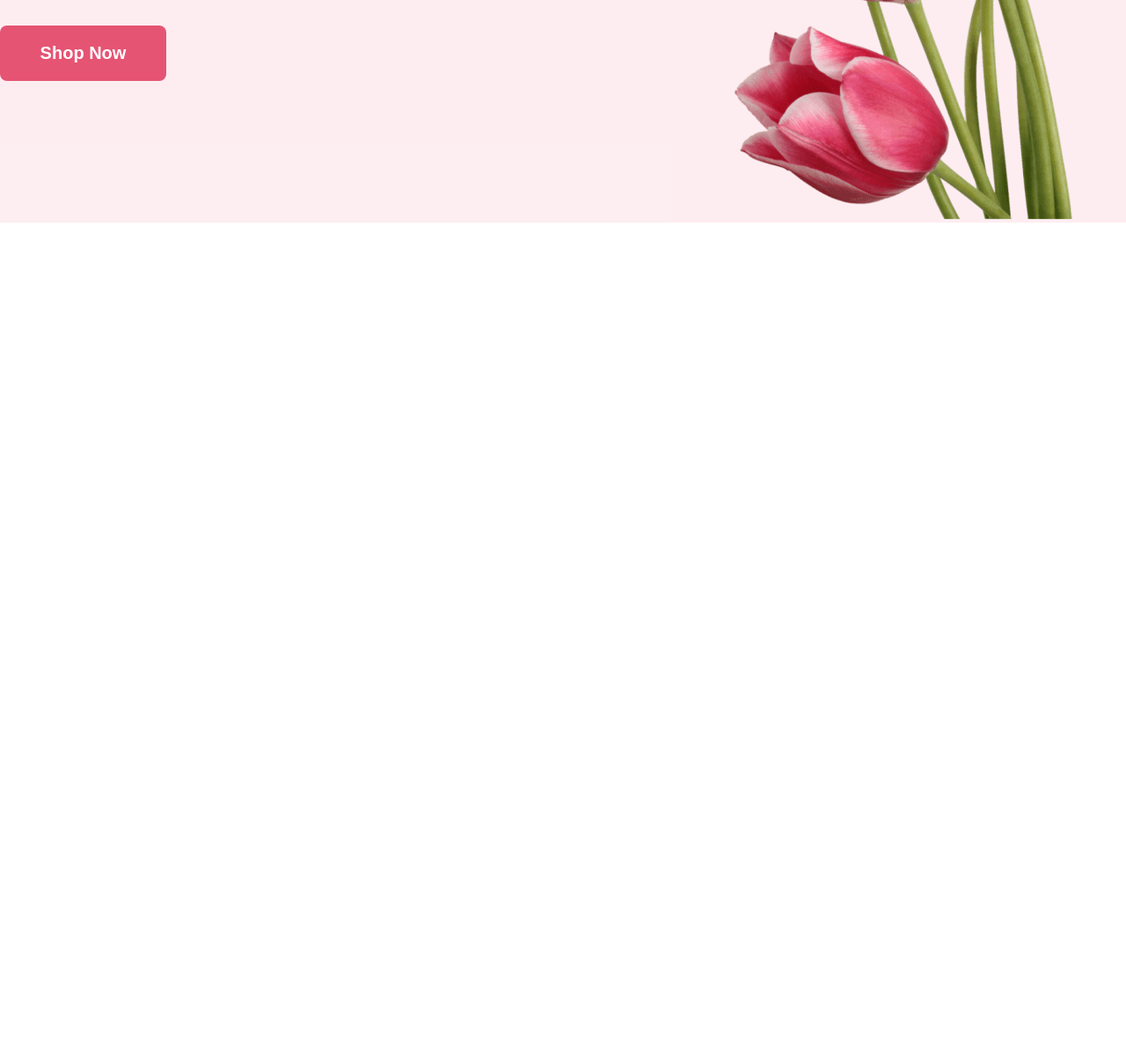
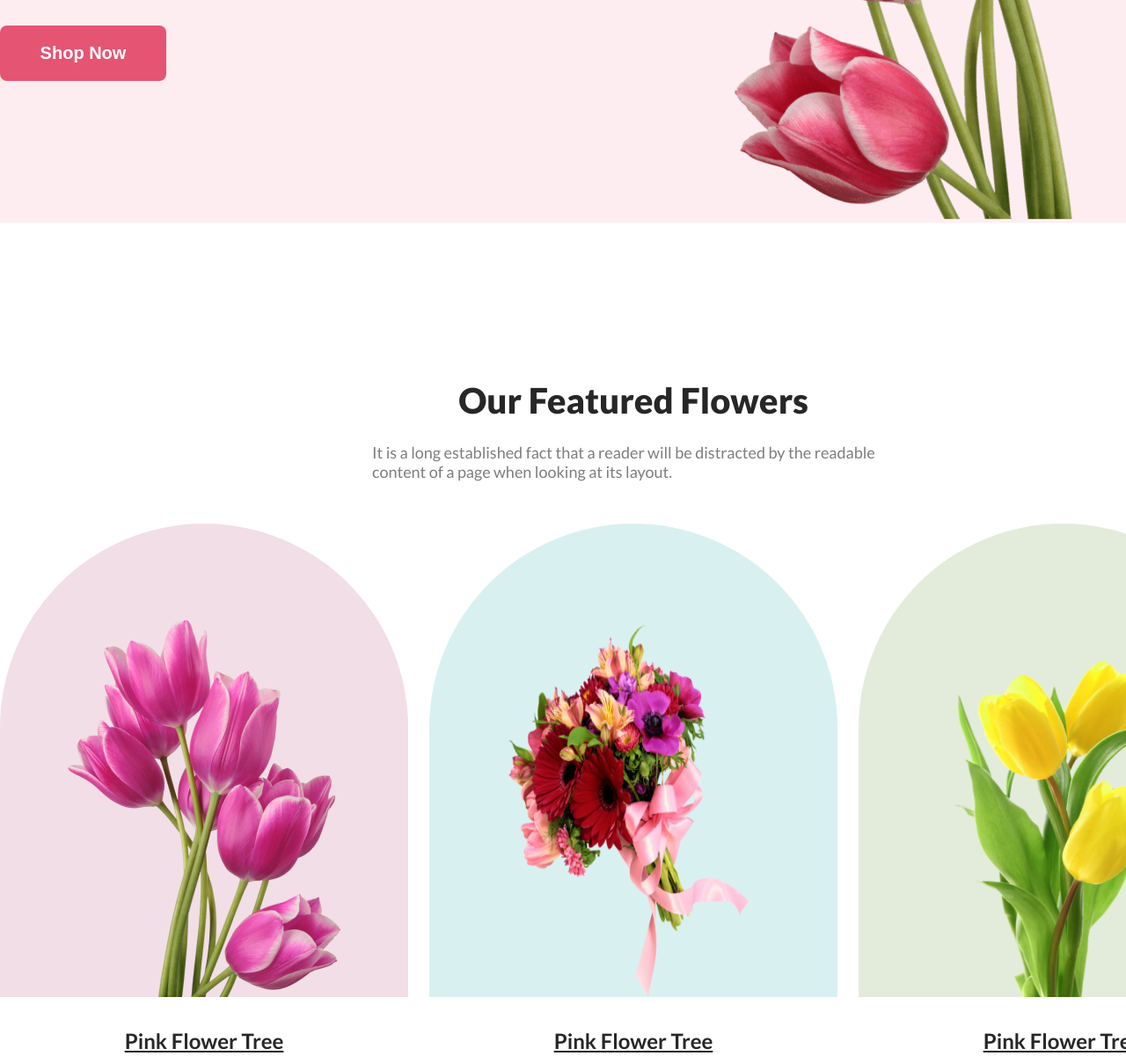
Before and after one commit to sharifulalam-dev/flower-shop, a plain HTML site: page index.html in a window 1280 px wide. Shown: the part 601-1801 px from the top of the page at 88% size. Before the commit the page ends 854 px from the top, so only its background shows below. Drawn offline with Linux system fonts and the light colour scheme.

Commit message:
flower section

```diff
--- a/css/style.css
+++ b/css/style.css
@@ -66,3 +66,73 @@ body {
   color: #fff;
   cursor: pointer;
 }
+
+/* featured flower section start here */
+.main {
+  width: 144rem;
+  margin: 0 auto;
+}
+
+.featured {
+  margin-top: 17.8rem;
+}
+
+.featured__ttitle {
+  text-align: center;
+  color: rgb(39, 39, 39);
+  font-size: 4rem;
+  font-weight: 800;
+  margin-bottom: 2.4rem;
+}
+
+.featured__details {
+  width: 59.4rem;
+  margin: 0 auto;
+  margin-bottom: 4.8rem;
+}
+
+.featured-box {
+  display: flex;
+  justify-content: space-between;
+}
+
+.featured-box__item {
+  width: 46.4rem;
+
+  text-align: center;
+}
+
+.feature-box__img {
+  border-radius: 30rem 30rem 0rem 0rem;
+  padding: 11rem 7.6rem 0;
+  height: 53.8rem;
+}
+
+.feature-box__img img {
+  width: 31rem;
+  height: 100%;
+}
+
+.feature-box__img--1 {
+  background: rgba(167, 33, 98, 0.15);
+}
+
+.feature-box__img--2 {
+  background: rgba(5, 151, 160, 0.15);
+}
+
+.feature-box__img--3 {
+  background: rgba(71, 125, 17, 0.15);
+}
+
+.featured-box__name {
+  color: rgb(39, 39, 39);
+  font-family: Lato;
+  font-size: 24px;
+  font-weight: 700;
+  line-height: 35px;
+  letter-spacing: 0%;
+  text-align: center;
+  text-decoration-line: underline;
+  margin-top: 3.2rem;
+}
--- a/index.html
+++ b/index.html
@@ -27,7 +27,42 @@
         </div>
       </div>
     </header>
-    <main class="main"></main>
+    <main class="main">
+      <section class="featured">
+        <h1 class="featured__ttitle">Our Featured Flowers</h1>
+        <p class="featured__details">
+          It is a long established fact that a reader will be distracted by the
+          readable content of a page when looking at its layout.
+        </p>
+
+        <div class="featured-box">
+          <div class="featured-box__item">
+            <div class="feature-box__img feature-box__img--1">
+              <img src="../assets/pngwing 6.png" alt="" />
+            </div>
+            <p class="featured-box__name featured-box__name--1">
+              Pink Flower Tree
+            </p>
+          </div>
+          <div class="featured-box__item">
+            <div class="feature-box__img feature-box__img--2">
+              <img src="../assets/pngwing 5.png" alt="" />
+            </div>
+            <p class="featured-box__name featured-box__name--2">
+              Pink Flower Tree
+            </p>
+          </div>
+          <div class="featured-box__item">
+            <div class="feature-box__img feature-box__img--3">
+              <img src="../assets/pngwing 7.png" alt="" />
+            </div>
+            <p class="featured-box__name featured-box__name--3">
+              Pink Flower Tree
+            </p>
+          </div>
+        </div>
+      </section>
+    </main>
     <footer class="footer"></footer>
   </body>
 </html>
```
